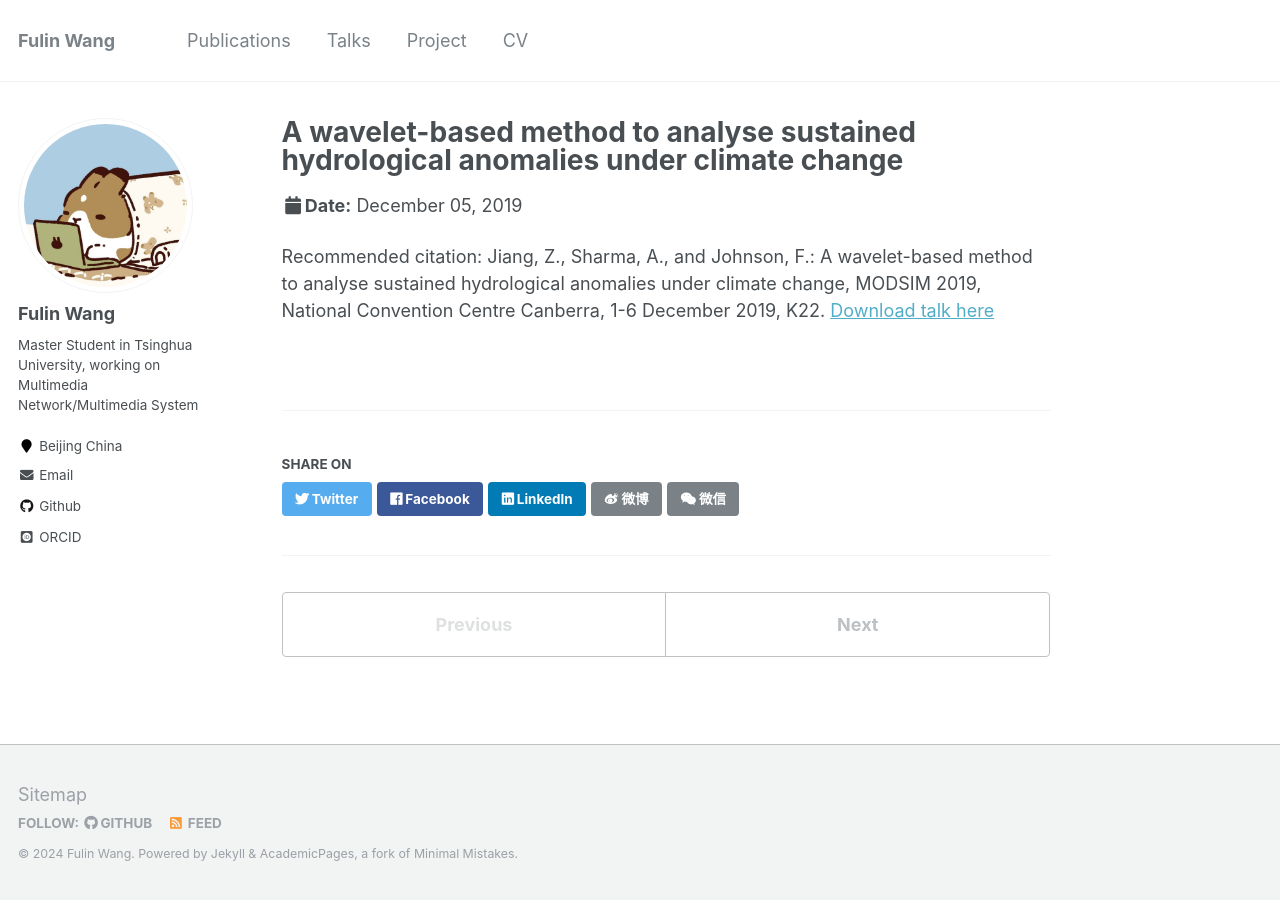
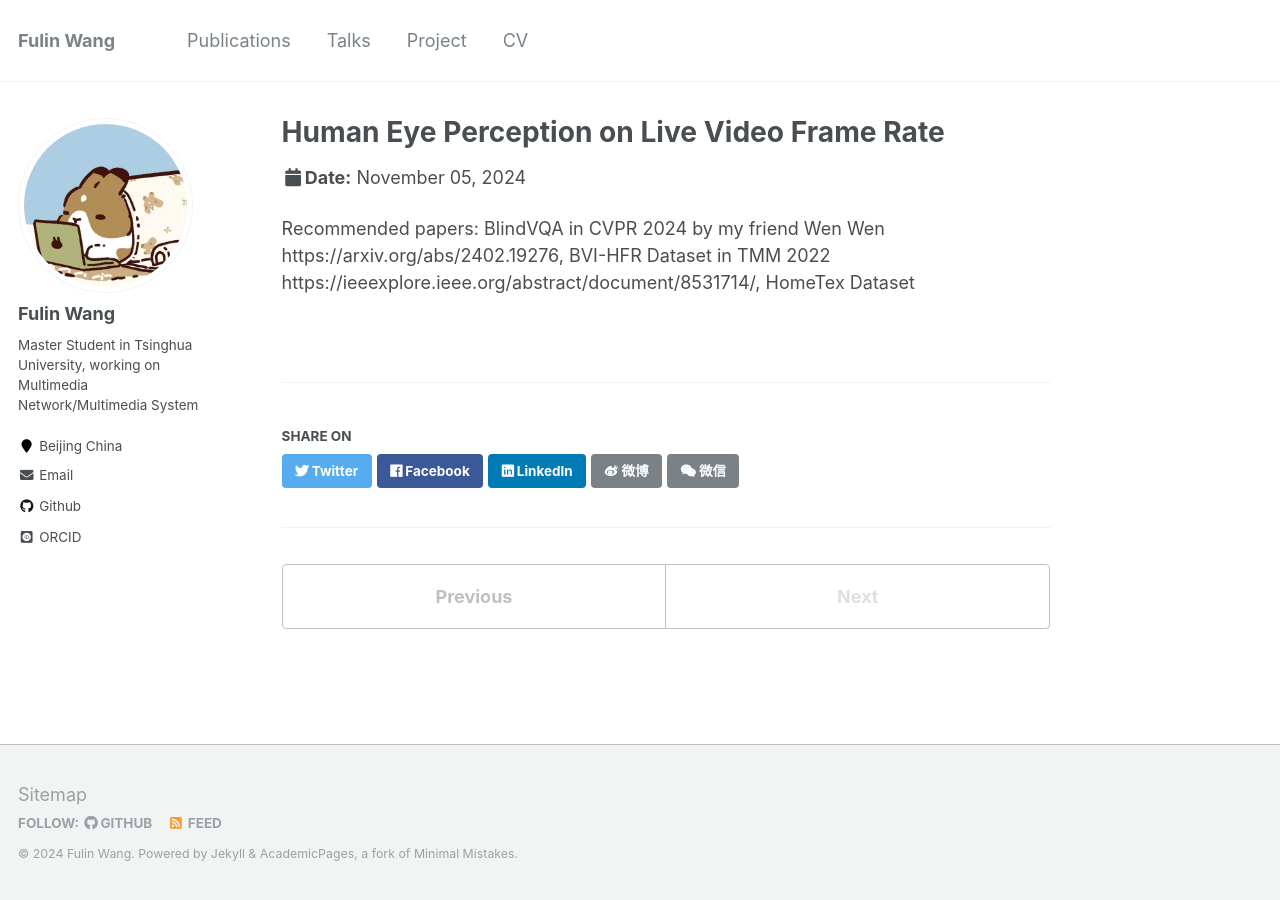
Before and after one commit to Wanghaha2333/Wanghaha2333.github.io, a Jekyll site: the page built from _talks/2019-12-05-talk-MODSIM.md, in a window 1280 px wide. Built offline with Jekyll 4.4.1, drawn with Linux system fonts in a browser that asks for light colours; some web fonts are replaced.

Commit message:
Update 2019-12-05-talk-MODSIM.md

```diff
--- a/_talks/2019-12-05-talk-MODSIM.md
+++ b/_talks/2019-12-05-talk-MODSIM.md
@@ -1,11 +1,11 @@
 ---
-title: "A wavelet-based method to analyse sustained hydrological anomalies under climate change"
+title: "Human Eye Perception on Live Video Frame Rate"
 collection: talks
 type: "Talk"
 permalink: /talks/2019-12-05-talk-MODSIM
-venue: "Royal Theatre"
-date: 2019-12-05
-location: "Canberra, Australia"
+venue: "ByteDance"
+date: 2024-11-05
+location: "Haidian, Beijing, China"
 ---
 
-Recommended citation: Jiang, Z., Sharma, A., and Johnson, F.: A wavelet-based method to analyse sustained hydrological anomalies under climate change, MODSIM 2019, National Convention Centre Canberra, 1-6 December 2019, K22. [Download talk here](http://zejiang-unsw.github.io/files/Jiang-MODSIM-2019.pdf)
+Recommended papers: BlindVQA in CVPR 2024 by my friend Wen Wen https://arxiv.org/abs/2402.19276, BVI-HFR Dataset in TMM 2022 https://ieeexplore.ieee.org/abstract/document/8531714/, HomeTex Dataset
```
